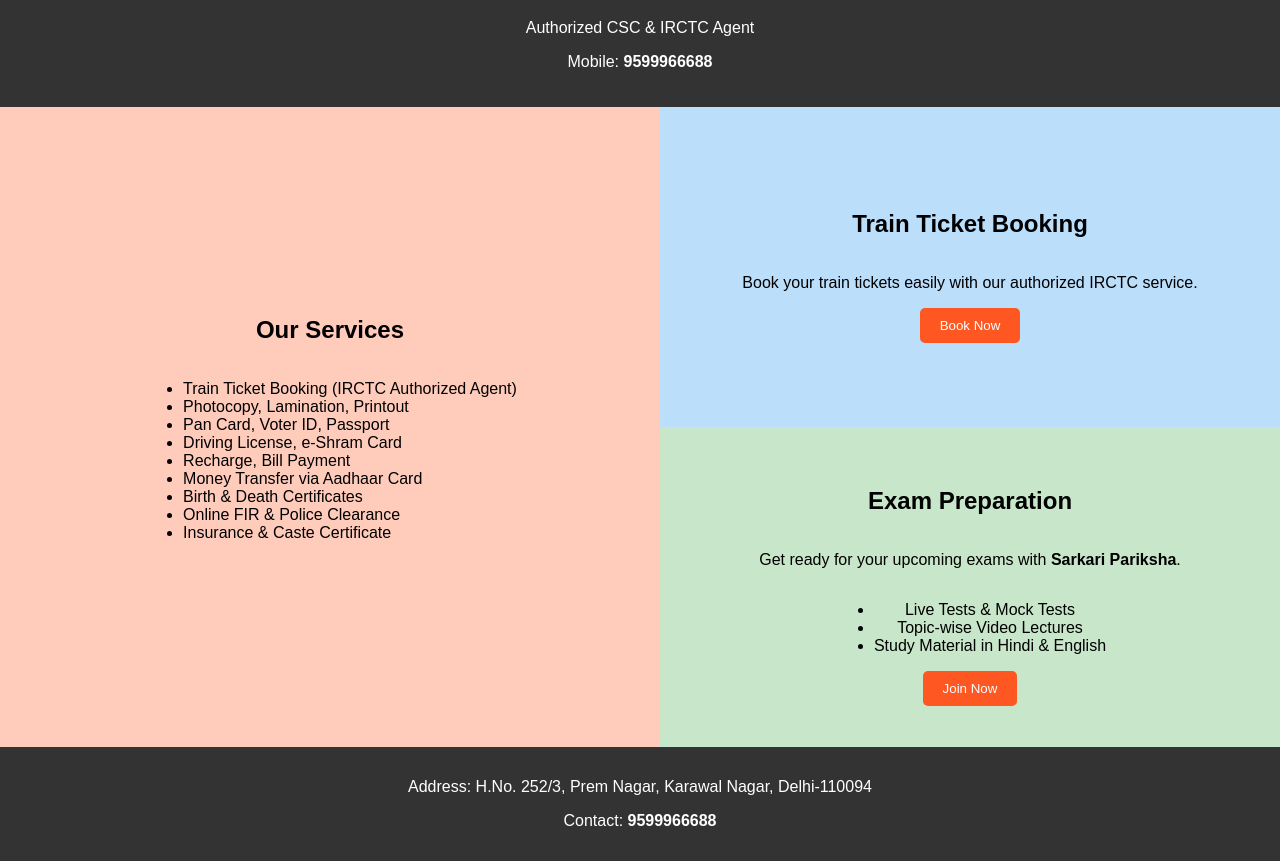
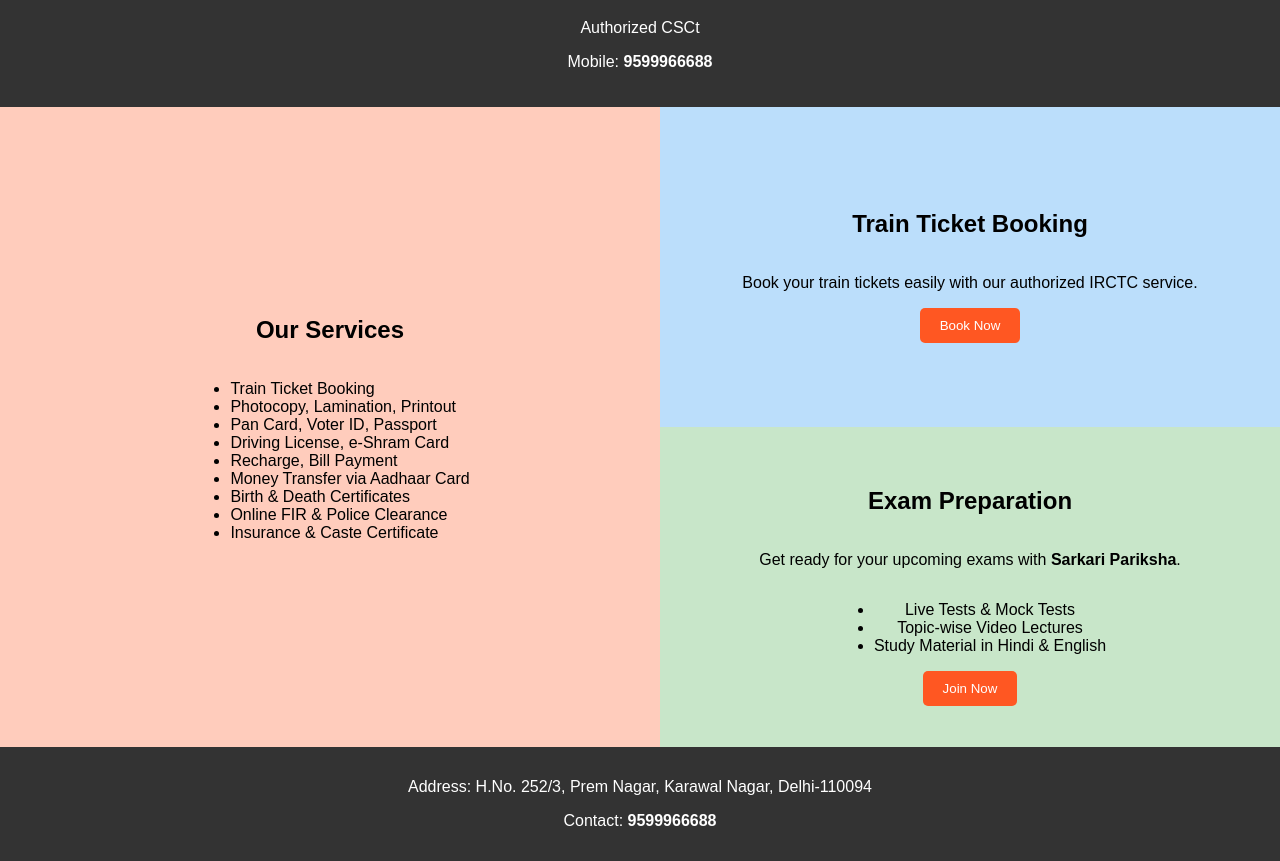
Before and after one commit to mayank2399/pos, a plain HTML site: page index.html in a window 1280 px wide. Shown: the part 81-942 px from the top of the page. Drawn offline with Linux system fonts and the light colour scheme.

Commit message:
Update index.html

```diff
--- a/index.html
+++ b/index.html
@@ -12,7 +12,7 @@
             <img src="digital-india-logo.png" alt="Digital India">
         </div> -->
         <h1>PANCHAM ONLINE SERVICES</h1>
-        <p>Authorized CSC & IRCTC Agent</p>
+        <p>Authorized CSCt</p>
         <p>Mobile: <strong>9599966688</strong></p>
     </header>
 
@@ -21,7 +21,7 @@
         <div class="left-section">
             <h2>Our Services</h2>
             <ul>
-                <li>Train Ticket Booking (IRCTC Authorized Agent)</li>
+                <li>Train Ticket Booking</li>
                 <li>Photocopy, Lamination, Printout</li>
                 <li>Pan Card, Voter ID, Passport</li>
                 <li>Driving License, e-Shram Card</li>
```
